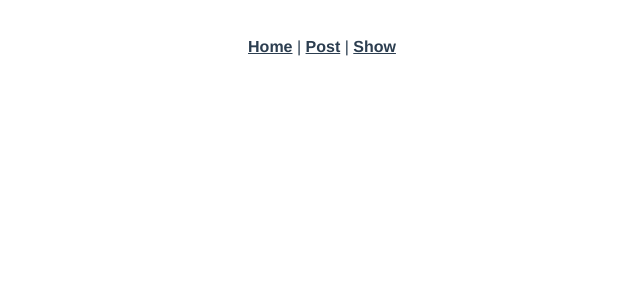
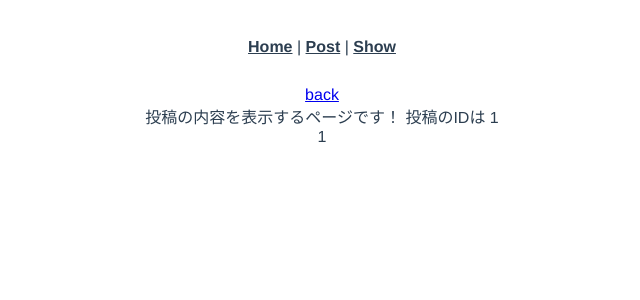
Before and after one commit to webex-9-team10/sharing-app, a Vue app: page /show/1 in a window 1280 px wide. Shown: the top 300 px of the page, without its empty margins (318-958 px from the left). Built offline with nearby package versions, Linux system fonts and the light colour scheme.

Commit message:
ページ間での値の受け渡しの実装

```diff
--- a/src/components/SubmitForm.vue
+++ b/src/components/SubmitForm.vue
@@ -11,9 +11,9 @@
       </button>
     </div>
     <div v-for="tweet in tweets" :key="tweet.id">
-        <div>
-        {{ tweet.text }}
-        </div>
+        <router-link :to="{ name: 'Show', params: { postid : tweet.id  }}" >
+            {{ tweet.text }}
+        </router-link >
     </div>
   </div>
 </template>
--- a/src/router/index.js
+++ b/src/router/index.js
@@ -18,9 +18,10 @@ const routes = [
     component: Post
   },
   {
-    path: '/show',
+    path: '/show/:postid',
     name: 'Show',
-    component: Show
+    component: Show,
+    props: route => ({ postid: String(route.params.postid) })
   },
 ]
 
--- a/src/views/Show.vue
+++ b/src/views/Show.vue
@@ -1,13 +1,27 @@
 <template>
   <div id="show">
     <post-display />
+    <router-link :to="{ name: 'index-page' }"> back </router-link>
+    <div>
+      投稿の内容を表示するページです！ 投稿のIDは {{ $route.params.postid }}
+    </div>
+    <div>
+      {{ postid }}
+    </div>
   </div>
 </template>
 
 
 <script>
 import PostDisplay from "../components/PostDisplay.vue"
+
 export default {
+  data:function(){
+    return{
+      post:{}
+    }
+  },
+  props: { postid: String },
   components: { PostDisplay },
 }
 </script>
```
Also changed, not shown: 1 other file (tests, documents, lock files or other folders).
